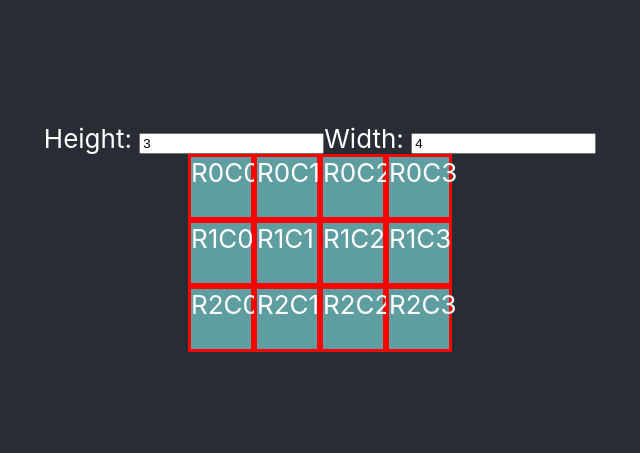
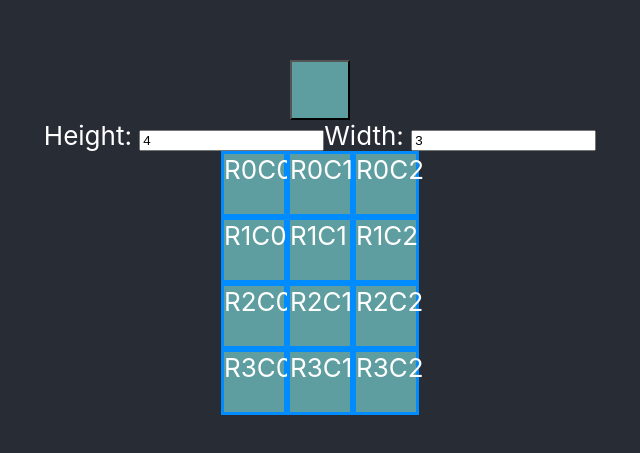
Before and after one commit to agfornalska/maze, a React (Create React App) app in the folder my-app/: page / in a window 1280 px wide. Shown: the part 163-616 px from the top of the page, without its empty margins (320-960 px from the left). Built offline with nearby package versions, Linux system fonts and the light colour scheme.

Commit message:
Finished start/end Point goal w/ new method

```diff
--- a/my-app/src/App.css
+++ b/my-app/src/App.css
@@ -21,3 +21,9 @@
   display: flex;
   flex-direction: column;
 }
+.button {
+  display: flex;
+  background-color: cadetblue;
+  height: 60px;
+  width: 60px;
+}
--- a/my-app/src/App.tsx
+++ b/my-app/src/App.tsx
@@ -3,38 +3,113 @@ import './App.css'
 import Panel from './Components/Panel'
 import Square from './Components/Square/Square'
 
+export enum CellType {
+  Empty,
+  Wall,
+  Start,
+  Meta,
+}
+
+interface PointParam {
+  R: number
+  C: number
+}
+
 function App() {
-  const [column, setColumn] = useState<string | number>(3)
+  const [column, setColumn] = useState<number>(3)
 
-  const [row, setRow] = useState<string | number>(4)
-  const [gridArray, setGridArray] = useState<boolean[][]>([])
+  const [row, setRow] = useState<number>(4)
+  const [gridArray, setGridArray] = useState<CellType[][]>([])
 
   useEffect(() => {
-    const newGridArray = new Array(Number(column)).fill(
-      new Array(Number(row)).fill(false)
+    const newGridArray = new Array(row).fill(
+      new Array(column).fill(CellType.Empty)
     )
     setGridArray(newGridArray)
   }, [row, column])
 
   function drawWall(columnIndex: number, rowIndex: number) {
-    let newGridArray: Array<boolean[]> = gridArray.map(
+    let newGridArray: Array<CellType[]> = gridArray.map(
       (arr, newColumnIndex) => [...arr]
     )
 
-    newGridArray[rowIndex][columnIndex] = !newGridArray[rowIndex][columnIndex]
+    newGridArray[rowIndex][columnIndex] =
+      newGridArray[rowIndex][columnIndex] === CellType.Empty
+        ? CellType.Wall
+        : CellType.Empty
 
     setGridArray(newGridArray)
-    console.log('🚀 ~ file: App.tsx:11 ~ App ~ gridArray:', gridArray)
+  }
+
+  function chooseGoalPoints() {
+    let possiblePointsArray: PointParam[] = []
+
+    gridArray.forEach((arr, newRowIndex) =>
+      arr.forEach((value, newColumnIndex) => {
+        if (
+          newRowIndex === 0 ||
+          newColumnIndex === 0 ||
+          newRowIndex === row - 1 ||
+          newColumnIndex === column - 1
+        ) {
+          possiblePointsArray.push({
+            R: newRowIndex,
+            C: newColumnIndex,
+          })
+        }
+      })
+    )
+
+    // let startIndex = 9
+    let startIndex = Math.floor(Math.random() * possiblePointsArray.length)
+
+    const startPoint = possiblePointsArray[startIndex]
+
+    const slicedArray = possiblePointsArray.filter((element) => {
+      let isFlagged = true
+
+      if (element === startPoint) isFlagged = false
+      if (element.R === startPoint.R) {
+        if (element.C === startPoint.C - 1 || element.C === startPoint.C + 1)
+          isFlagged = false
+      }
+      if (element.C === startPoint.C) {
+        if (element.R === startPoint.R - 1 || element.R === startPoint.R + 1)
+          isFlagged = false
+      }
+
+      return isFlagged
+    })
+
+    let endIndex = Math.floor(Math.random() * slicedArray.length)
+
+    const endPoint = slicedArray[endIndex]
+
+    showOnGrid(startPoint, endPoint)
+  }
+
+  function showOnGrid(startPoint: PointParam, endPoint: PointParam) {
+    if (!row || !column) return
+    let newGridArray: Array<CellType[]> = gridArray.map((arr, newColumnIndex) =>
+      [...arr].fill(CellType.Empty)
+    )
+    newGridArray[startPoint.R][startPoint.C] = CellType.Start
+    newGridArray[endPoint.R][endPoint.C] = CellType.Meta
+    setGridArray(newGridArray)
+
+    console.log('startPoint:', startPoint, 'endPoint:', endPoint)
+    console.log('~~~~~~~~~~~~~~~~~~~~')
   }
 
   return (
     <div className='App'>
       <header className='App-header'>
+        <button className='button' onClick={chooseGoalPoints}></button>
         <Panel
-          height={column}
-          setHeight={setColumn}
-          width={row}
-          setWidth={setRow}
+          height={row}
+          setHeight={setRow}
+          width={column}
+          setWidth={setColumn}
         />
         {gridArray.map((column, rowIndex) => (
           <div key={'row' + rowIndex} className='row'>
--- a/my-app/src/Components/Square/Square.css
+++ b/my-app/src/Components/Square/Square.css
@@ -3,7 +3,7 @@
   background-color: cadetblue;
   height: 60px;
   width: 60px;
-  border: 3px solid red;
+  border: 3px solid rgb(0, 140, 255);
 }
 
 .row {
@@ -19,5 +19,21 @@
   background-color: rgb(125, 95, 160);
   height: 60px;
   width: 60px;
-  border: 3px solid red;
+  border: 3px solid rgb(0, 140, 255);
 }
+
+.start {
+  display: flex;
+  background-color: rgb(135, 250, 131);
+  height: 60px;
+  width: 60px;
+  border: 3px solid rgb(0, 140, 255);
+}
+
+.meta {
+  display: flex;
+  background-color: rgb(250, 131, 161);
+  height: 60px;
+  width: 60px;
+  border: 3px solid rgb(0, 140, 255);
+}
--- a/my-app/src/Components/Square/Square.tsx
+++ b/my-app/src/Components/Square/Square.tsx
@@ -1,9 +1,10 @@
 // import { useEffect, useState } from 'react'
+import { CellType } from '../../App'
 import './Square.css'
 interface SquareProps {
   columnIndex: number
   rowIndex: number
-  isClicked: boolean
+  isClicked: CellType
   drawWall: (columnIndex: number, rowIndex: number) => void
 }
 
@@ -15,7 +16,15 @@ export default function Square({
 }: SquareProps) {
   return (
     <div
-      className={!isClicked ? 'square' : 'clicked'}
+      className={
+        isClicked === CellType.Empty
+          ? 'square'
+          : isClicked === CellType.Wall
+          ? 'clicked'
+          : isClicked === CellType.Start
+          ? 'start'
+          : 'meta'
+      }
       onClick={() => drawWall(columnIndex, rowIndex)}
     >
       R{rowIndex}C{columnIndex}
```
Also changed, not shown: my-app/src/Components/Panel.tsx (+4 -4 lines).
